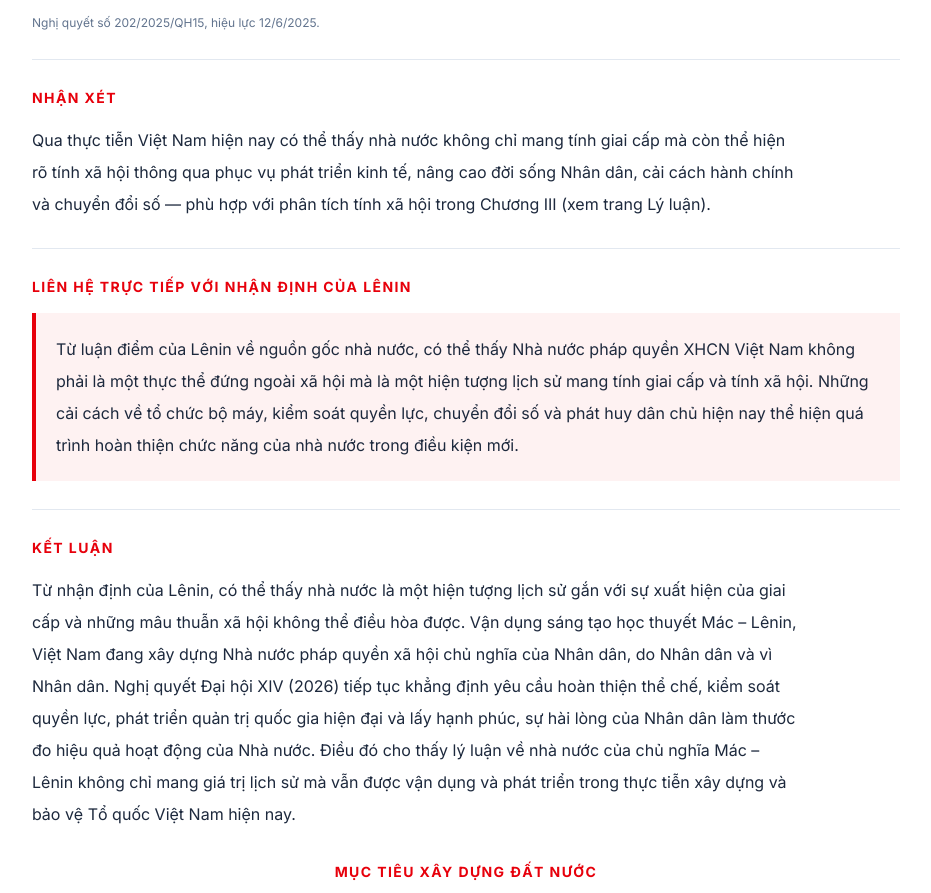
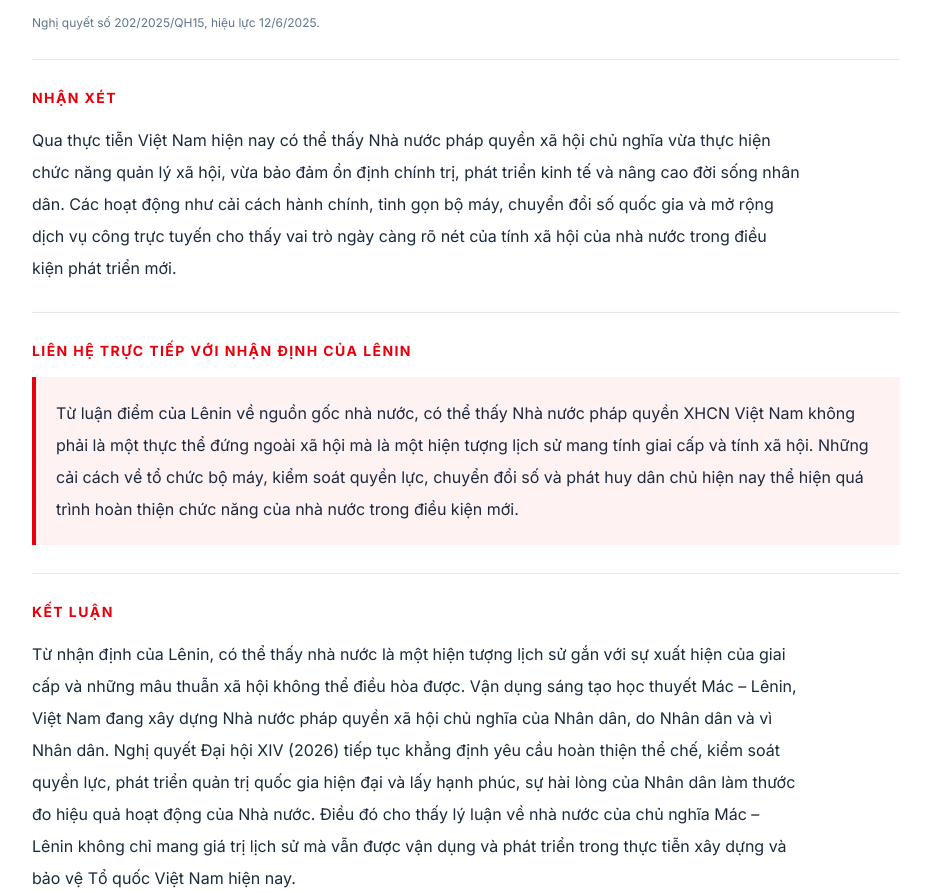
Before and after one commit to phanhoangs26/MLN122, a React (Vite) app: page /vietnam in a window 1280 px wide. Shown: the part 3974-4867 px from the top of the page, without its empty margins (300-1231 px from the left). Built offline with nearby package versions, Linux system fonts and the light colour scheme.

Commit message:
content: update nhan-xet section text

```diff
--- a/src/app/data/vietnamContent.ts
+++ b/src/app/data/vietnamContent.ts
@@ -143,7 +143,7 @@ export const adminReformMeta = {
 };
 
 export const academicCommentary =
-  'Qua thực tiễn Việt Nam hiện nay có thể thấy nhà nước không chỉ mang tính giai cấp mà còn thể hiện rõ tính xã hội thông qua phục vụ phát triển kinh tế, nâng cao đời sống Nhân dân, cải cách hành chính và chuyển đổi số — phù hợp với phân tích tính xã hội trong Chương III (xem trang Lý luận).';
+  'Qua thực tiễn Việt Nam hiện nay có thể thấy Nhà nước pháp quyền xã hội chủ nghĩa vừa thực hiện chức năng quản lý xã hội, vừa bảo đảm ổn định chính trị, phát triển kinh tế và nâng cao đời sống nhân dân. Các hoạt động như cải cách hành chính, tinh gọn bộ máy, chuyển đổi số quốc gia và mở rộng dịch vụ công trực tuyến cho thấy vai trò ngày càng rõ nét của tính xã hội của nhà nước trong điều kiện phát triển mới.';
 
 export const academicConclusion =
   'Từ nhận định của Lênin, có thể thấy nhà nước là một hiện tượng lịch sử gắn với sự xuất hiện của giai cấp và những mâu thuẫn xã hội không thể điều hòa được. Vận dụng sáng tạo học thuyết Mác – Lênin, Việt Nam đang xây dựng Nhà nước pháp quyền xã hội chủ nghĩa của Nhân dân, do Nhân dân và vì Nhân dân. Nghị quyết Đại hội XIV (2026) tiếp tục khẳng định yêu cầu hoàn thiện thể chế, kiểm soát quyền lực, phát triển quản trị quốc gia hiện đại và lấy hạnh phúc, sự hài lòng của Nhân dân làm thước đo hiệu quả hoạt động của Nhà nước. Điều đó cho thấy lý luận về nhà nước của chủ nghĩa Mác – Lênin không chỉ mang giá trị lịch sử mà vẫn được vận dụng và phát triển trong thực tiễn xây dựng và bảo vệ Tổ quốc Việt Nam hiện nay.';
```
